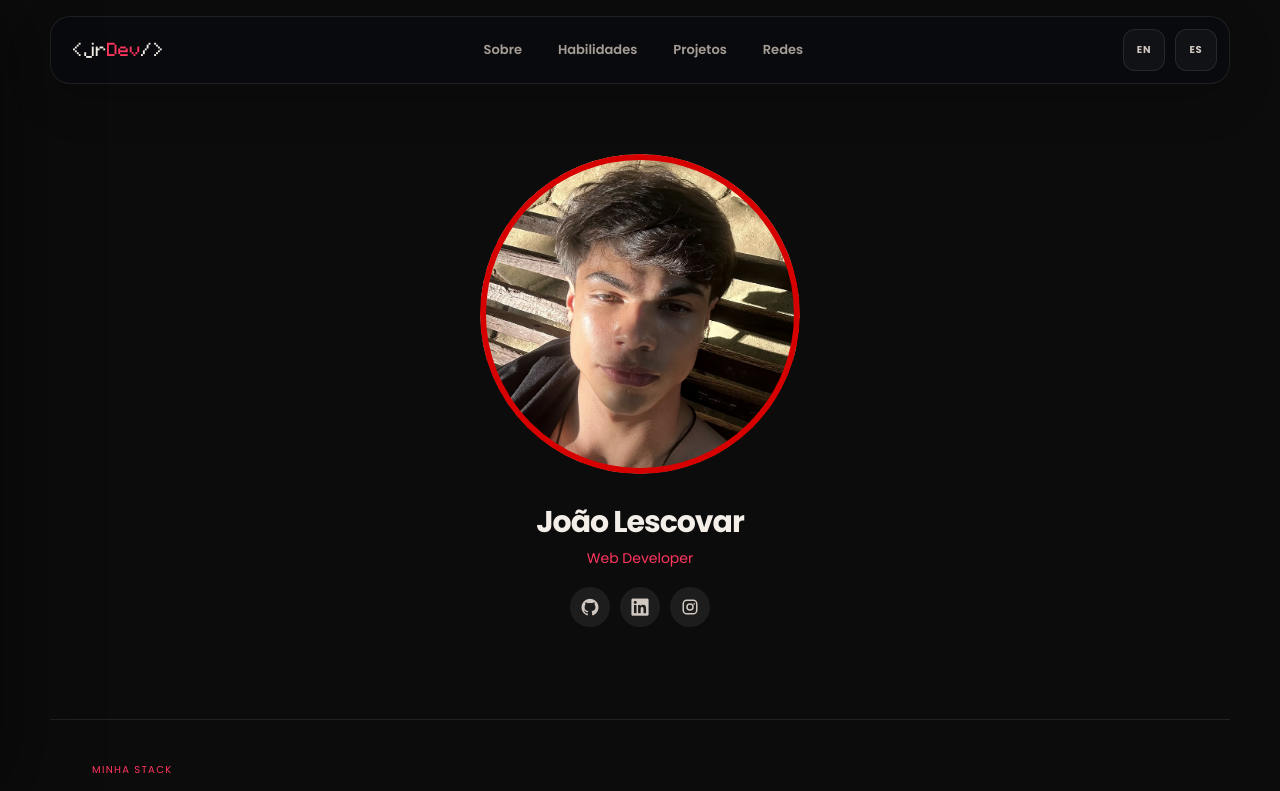
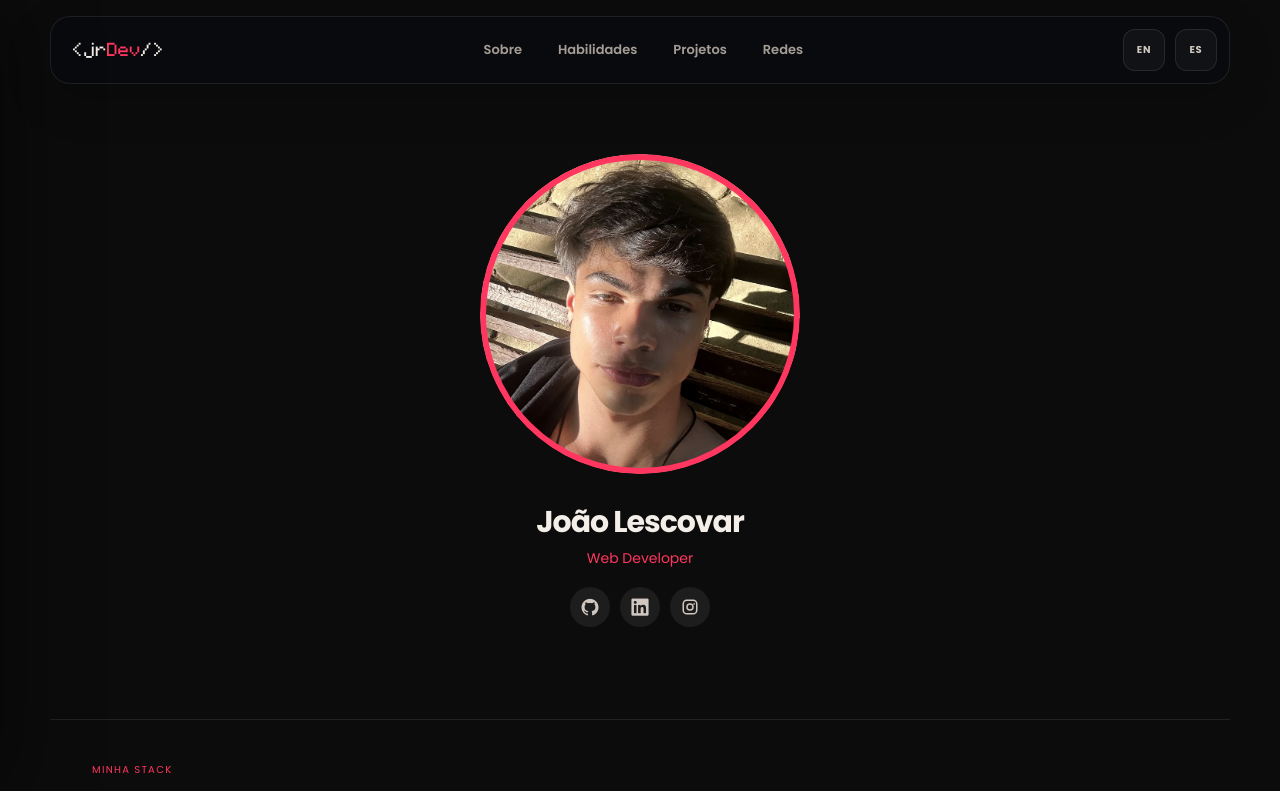
Before and after one commit to jrlescovar/jrlescovardeveloper, a React (Vite) app: page / in a window 1280 px wide. Shown: the top 791 px of the page. Built offline with nearby package versions, Linux system fonts and the light colour scheme.

Commit message:
Iguala borda da foto ao menu lateral

```diff
--- a/principal.css
+++ b/principal.css
@@ -536,7 +536,7 @@ button:focus-visible {
   position: absolute;
   inset: 0;
   z-index: 2;
-  border: 6px solid #d60000;
+  border: 6px solid var(--accent);
   border-radius: 50%;
   content: "";
   pointer-events: none;
```
